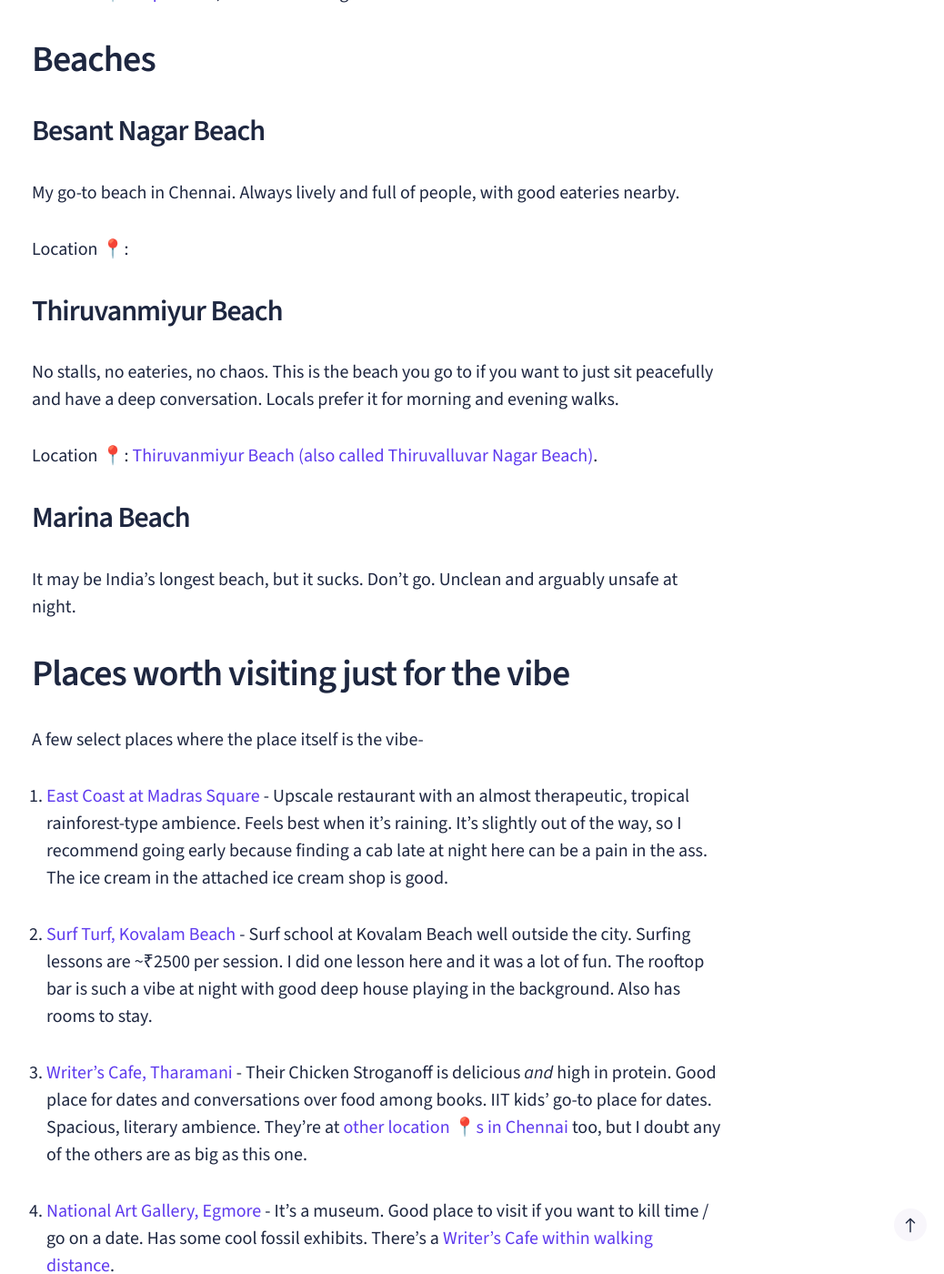
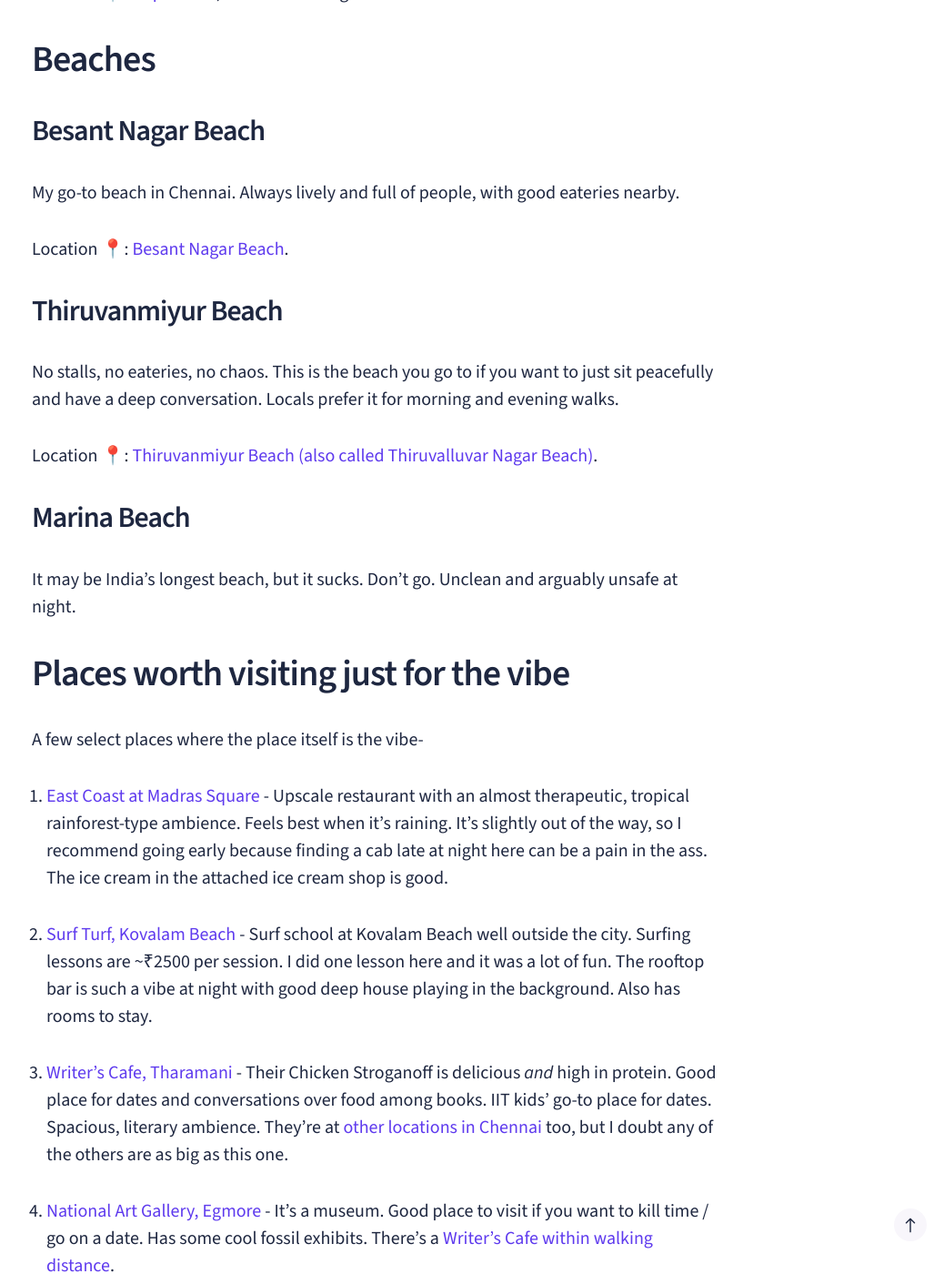
Before and after one commit to wowashuwow/wowashuwow.github.io, a Jekyll site: the page built from _posts/2026-1-8-Best-of-Chennai.md, in a window 1280 px wide and 1400 px high, scrolled down 3822 px. Shown: the whole window at 91% size, without its empty margins (225-1263 px from the left). Built offline with Jekyll 4.4.1, drawn with Linux system fonts in a browser that asks for light colours; nearby versions of some CDN libraries; our own code applies the rules of GitHub Pages for plain Markdown files; comment, search, counter and statistics services are not loaded.

Commit message:
Fixed a couple of minor mistakes in the text

```diff
--- a/_posts/2026-1-8-Best-of-Chennai.md
+++ b/_posts/2026-1-8-Best-of-Chennai.md
@@ -76,7 +76,7 @@ Location 📍: [Pupil Diner](https://maps.app.goo.gl/KmGynJa6VmN6Lh5h6), near Be
 
 My go-to beach in Chennai. Always lively and full of people, with good eateries nearby.
 
-Location 📍:
+Location 📍: [Besant Nagar Beach](https://maps.app.goo.gl/4XhPHsQfACXfUquf8).
 
 ### Thiruvanmiyur Beach
 
@@ -96,7 +96,7 @@ A few select places where the place itself is the vibe-
 
 2. [Surf Turf, Kovalam Beach](https://maps.app.goo.gl/s5R3hZoFQVQaLvio6) - Surf school at Kovalam Beach well outside the city. Surfing lessons are ~₹2500 per session. I did one lesson here and it was a lot of fun. The rooftop bar is such a vibe at night with good deep house playing in the background. Also has rooms to stay.
 
-3. [Writer's Cafe, Tharamani](https://maps.app.goo.gl/QXNrYkJwMVAnd2qu9) - Their Chicken Stroganoff is delicious *and* high in protein. Good place for dates and conversations over food among books. IIT kids' go-to place for dates. Spacious, literary ambience. They're at [other location 📍s in Chennai](https://maps.app.goo.gl/kuVyDfRX5TSxJdgaA) too, but I doubt any of the others are as big as this one.
+3. [Writer's Cafe, Tharamani](https://maps.app.goo.gl/QXNrYkJwMVAnd2qu9) - Their Chicken Stroganoff is delicious *and* high in protein. Good place for dates and conversations over food among books. IIT kids' go-to place for dates. Spacious, literary ambience. They're at [other locations in Chennai](https://maps.app.goo.gl/kuVyDfRX5TSxJdgaA) too, but I doubt any of the others are as big as this one.
 
 4. [National Art Gallery, Egmore](https://maps.app.goo.gl/BMKnwYb6QQnbRxhNA) - It's a museum. Good place to visit if you want to kill time / go on a date. Has some cool fossil exhibits. There's a [Writer's Cafe within walking distance](https://maps.app.goo.gl/VqMXhTNNZt3FmtNV7).
 
```
